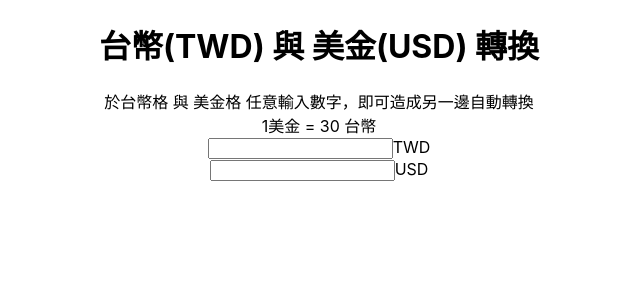
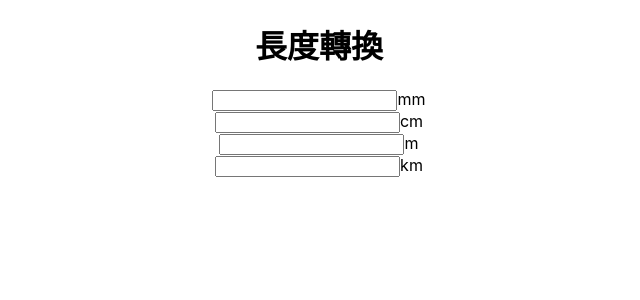
Before and after one commit to michelle3356/reactHw201911, a React (Create React App) app: page / in a window 1280 px wide. Shown: the top 300 px of the page, without its empty margins (321-961 px from the left). Built offline with nearby package versions, Linux system fonts and the light colour scheme.

Commit message:
hw10 && 15

```diff
--- a/src/App.js
+++ b/src/App.js
@@ -1,6 +1,6 @@
 import React from 'react';
 import './App.css';
-import Homework from './Hw10DollarsTrans';
+import Homework from './Hw15LengthConversion';
 
 function App() {
   return (
--- a/src/Hw10DollarsTransSon.js
+++ b/src/Hw10DollarsTransSon.js
@@ -44,7 +44,7 @@ export default class Hw10DollarsTransSon extends Component {
 
   render() {
     // const number = this.state.number;
-    const number = this.props.number;
+    const number = this.props.value;
     const dollar = this.props.dollar;
     return (
       <div>
--- a/src/Hw15LCSon.js
+++ b/src/Hw15LCSon.js
@@ -6,15 +6,21 @@ const lengthUnit = {
   m: 'm',
   km: 'km'
 }
+
 export default class Hw15LCSon extends Component {
   constructor(props){
     super(props);
+    this.handleChange = this.handleChange.bind(this);
+    this.handleToMMChange = this.handleToMMChange.bind(this);
+    this.handleToCMChange = this.handleToCMChange.bind(this);
+    this.handleToMChange = this.handleToMChange.bind(this);
+    this.handleToKMChange = this.handleToKMChange.bind(this);
     this.state = ({
       lengthNum: ''
-    })
+    });
   }
 
-  handleChange = (e) => {
+  handleChange (e) {
     this.props.onLengthTrans(e.target.value)
   }
 
--- a/src/Hw15LengthConversion.js
+++ b/src/Hw15LengthConversion.js
@@ -9,28 +9,28 @@ export default class Hw15LengthConversion extends Component {
     }
   }
 
-  handleMMChange = (value) =>{
+  handleMMChange = (value) => {
     console.warn(value);
     // this.setState({
     //   lengthNum: value.target.value
     // })
   }
 
-  handleCMChange = (value) =>{
+  handleCMChange = (value) => {
     console.warn(value);
     // this.setState({
     //   lengthNum: value.target.value
     // })
   }
 
-  handleMChange = (value) =>{
+  handleMChange = (value) => {
     console.warn(value);
     // this.setState({
     //   lengthNum: value.target.value
     // })
   }
 
-  handleKMChange = (value) =>{
+  handleKMChange = (value) => {
     console.warn(value);
     // this.setState({
     //   lengthNum: value.target.value
@@ -44,17 +44,20 @@ export default class Hw15LengthConversion extends Component {
       <h1>長度轉換</h1>
       <Hw15LCSon
       length="mm"
-      onLengthTrans = {this.handleMMChange} />
+      onLengthTrans = {this.handleMMChange}
+      lengthNum = {lengthNum} />
       <Hw15LCSon
       length="cm"
-      onLengthTrans = {this.handleCMChange} />
+      onLengthTrans = {this.handleCMChange}
+      lengthNum = {lengthNum} />
       <Hw15LCSon
       length="m"
-      onLengthTrans = {this.handleMChange} />
+      onLengthTrans = {this.handleMChange}
+      lengthNum = {lengthNum} />
       <Hw15LCSon
       length="km"
-      onLengthTrans = {this.handleKMChange} />
-
+      onLengthTrans = {this.handleKMChange}
+      lengthNum = {lengthNum} />
       </div>
     )
   }
```
